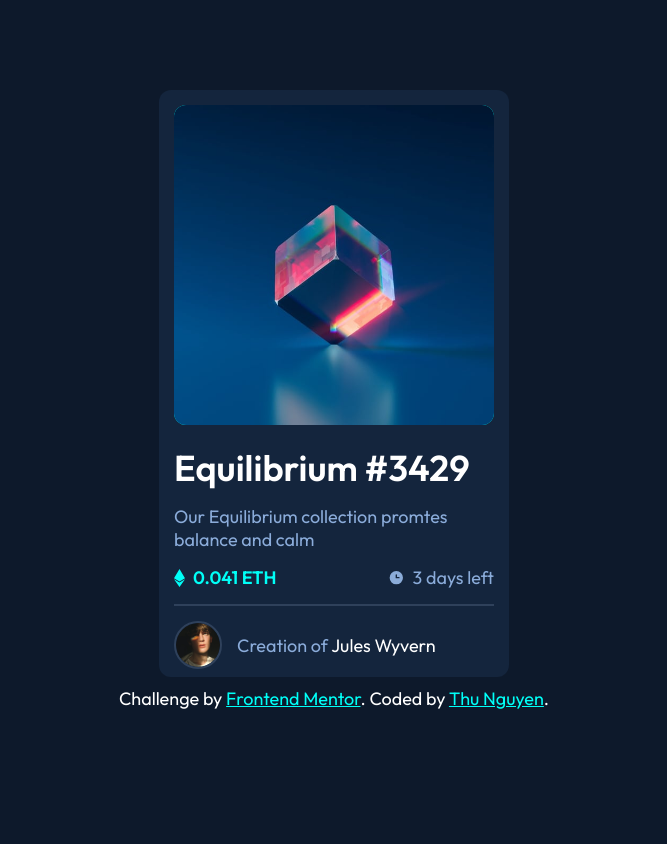
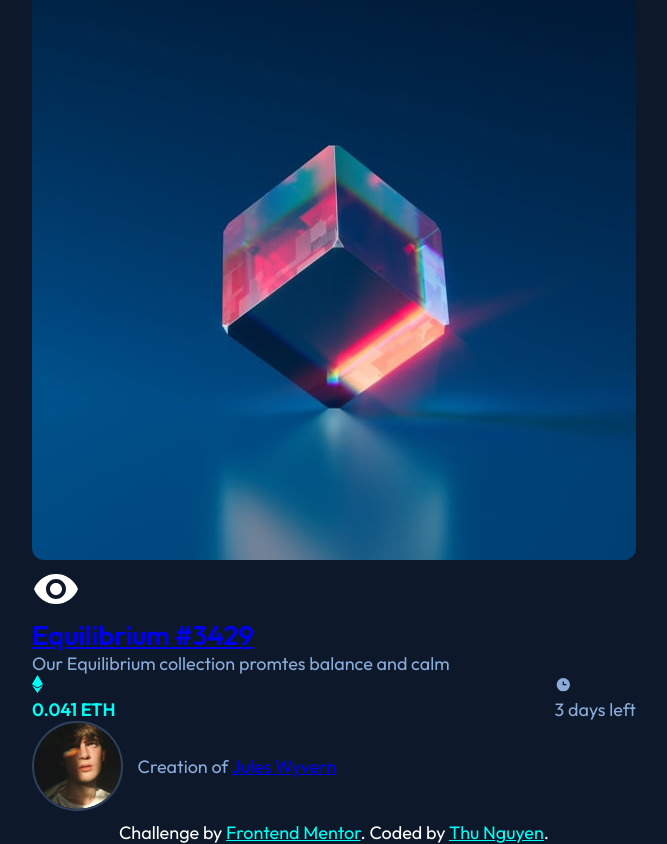
Before and after one commit to NgocMinhThuNguyen/NFT-PREVIEW-CARD, a plain HTML site: page index.html in a window 1280 px wide. Shown: the whole page, without its empty margins (306-973 px from the left). Before the commit the page ends 800 px from the top, so only its background shows below. Drawn offline with Linux system fonts and the light colour scheme.

Commit message:
Update index.html

```diff
--- a/index.html
+++ b/index.html
@@ -5,41 +5,50 @@
   <meta name="viewport" content="width=device-width, initial-scale=1.0"> <!-- displays site properly based on user's device -->
 
   <link rel="icon" type="image/png" sizes="32x32" href="./images/favicon-32x32.png">
+  <link rel="preconnect" href="https://fonts.googleapis.com">
+  <link rel="preconnect" href="https://fonts.gstatic.com" crossorigin>
+  <link href="https://fonts.googleapis.com/css2?family=Outfit:wght@300;400;600&display=swap" rel="stylesheet">
   <link rel="stylesheet" href="style.css">
 
   <title>Frontend Mentor | NFT preview card component</title>
 
 </head>
 <body>
-  <div class="container">
+  <main>
+    <section class="flex-box flex-column">
+      <div class="decoration">
+        <img src="images/image-equilibrium.jpg" alt="A colorul cube" class="equilibrium-image">
+        <div class="glass"></div>
+        <img src="images/icon-view.svg" alt="Eye icon" class="eye-icon">
+      </div>
 
-    <div class="images">
-      <img src="images/image-equilibrium.jpg" alt="equilibrium image" class="equilibrium-image">
-      <div class="view">
-        <img src="images/icon-view.svg" alt="view icon">
+      <h1><a href="#">Equilibrium #3429</a></h1>
+      <p class="text">Our Equilibrium collection promtes balance and calm</p>
+
+      <div class="data flex-box" aria-label="Data of the #3429 NTF">
+        <div class="data-item flex-box">
+          <img src="images/icon-ethereum.svg" alt="A Cyan Rhombus">
+          <p class="eth">0.041 ETH</p>
+        </div>
+
+        <div class="data-item flex-box">
+          <img src="images/icon-clock.svg" alt="A Clock">
+          <p class="days">3 days left</p>
+        </div>
       </div>
-    </div>
 
-    <h1>Equilibrium #3429</h1>
-    <p>Our Equilibrium collection promtes balance and calm</p>
+      <div class="decoration-line"></div>
 
-    <div class="data">
-      <p><img src="images/icon-ethereum.svg" alt="ethereum icon"><span class="eth">0.041 ETH</span></p>
-      <p><img src="images/icon-clock.svg" alt="clock icon"><span class="clock">3 days left</span></p>
-    </div>
-
-    <div class="line"></div>
-
-    <div class="author">
-      <img src="images/image-avatar.png" alt="author avatar">
-      <p>Creation of <span>Jules Wyvern</span></p>
-    </div>
-
-  </div>
+      <div class="author flex-box" aria-label="Author of this NTF">
+        <img src="images/image-avatar.png" alt="Mr.Jules Wyvern" class="avatar">
+        <p>Creation of <a href="#">Jules Wyvern</a></p>
+      </div>
+    </section>
+  </main>
 
   <footer class="attribution">
     <p>Challenge by <a href="https://www.frontendmentor.io?ref=challenge" target="_blank">Frontend Mentor</a>.
-    Coded by <a href="https://www.frontendmentor.io/profile/NgocMinhThuNguyen" target="-blank">Thu Nguyen</a>.</p>
+    Coded by <a href="https://github.com/NgocMinhThuNguyen" target="_blank">Thu Nguyen</a>.</p>
   </footer>
 </body>
 </html>
```
